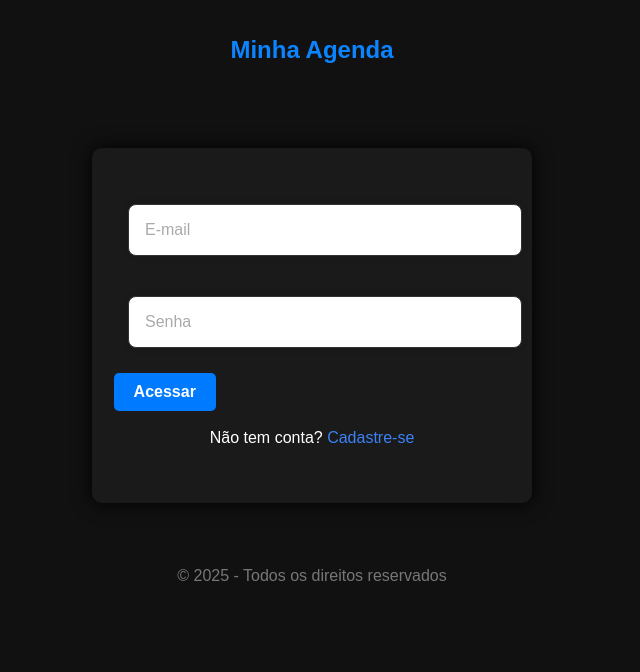
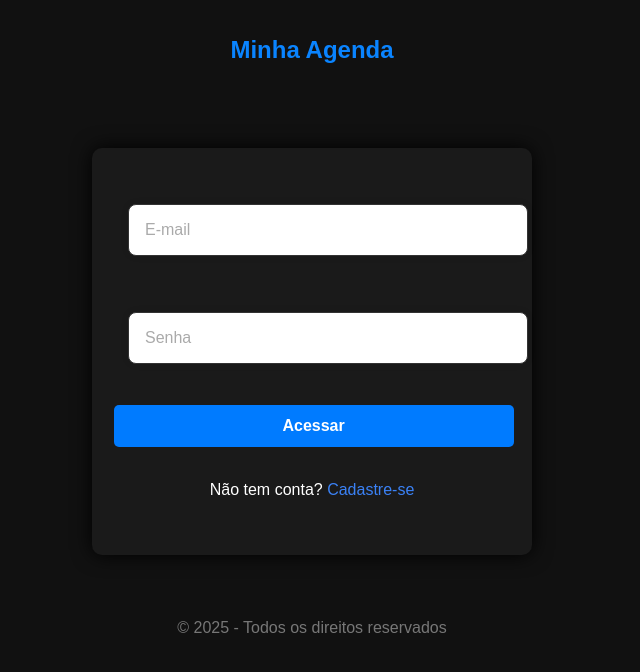
Before and after one commit to EdordoOrigem/trabalho, a Next.js app: page / in a window 1280 px wide. Shown: the top 672 px of the page, without its empty margins (328-968 px from the left). Built offline with nearby package versions, Linux system fonts and the light colour scheme.

Commit message:
Estilizacao patch 4

```diff
--- a/styles/globals.css
+++ b/styles/globals.css
@@ -6,6 +6,9 @@ body {
   font-family: sans-serif;
   margin: 0;
   padding: 0;
+  min-height: 100vh;
+  display: flex;
+  flex-direction: column;
 }
 
 a {
@@ -19,37 +22,53 @@ a:hover {
 
 .container {
   max-width: 400px;
-  margin: 0 auto;
+  margin: auto;
   padding: 40px 20px;
   background-color: #1a1a1a;
   border-radius: 10px;
   box-shadow: 0 0 20px #000;
+  display: flex;
+  flex-direction: column;
+  gap: 1rem;
+}
+
+form {
+  display: flex;
+  flex-direction: column;
+  gap: 1rem;
 }
 
 .form-control {
   background-color: #222;
   color: #fff;
   border: 1px solid #333;
-  padding: 10px;
+  padding: 12px;
   border-radius: 5px;
+  font-size: 1rem;
+  width: 100%;
+  box-sizing: border-box;
 }
 
 .form-control::placeholder {
   color: #aaa;
 }
 
-.btn-primary {
+.btn-primary,
+.btn-success {
   background-color: #3b82f6;
   border: none;
-  padding: 10px 20px;
+  padding: 12px;
   color: white;
   font-weight: bold;
   border-radius: 5px;
+  cursor: pointer;
+  width: 100%;
+  font-size: 1rem;
 }
 
-.btn-primary:hover {
+.btn-primary:hover,
+.btn-success:hover {
   background-color: #60a5fa;
-  cursor: pointer;
 }
 
 .text-center {
```
Also changed, not shown: pages/register.jsx (+18 -6 lines).
